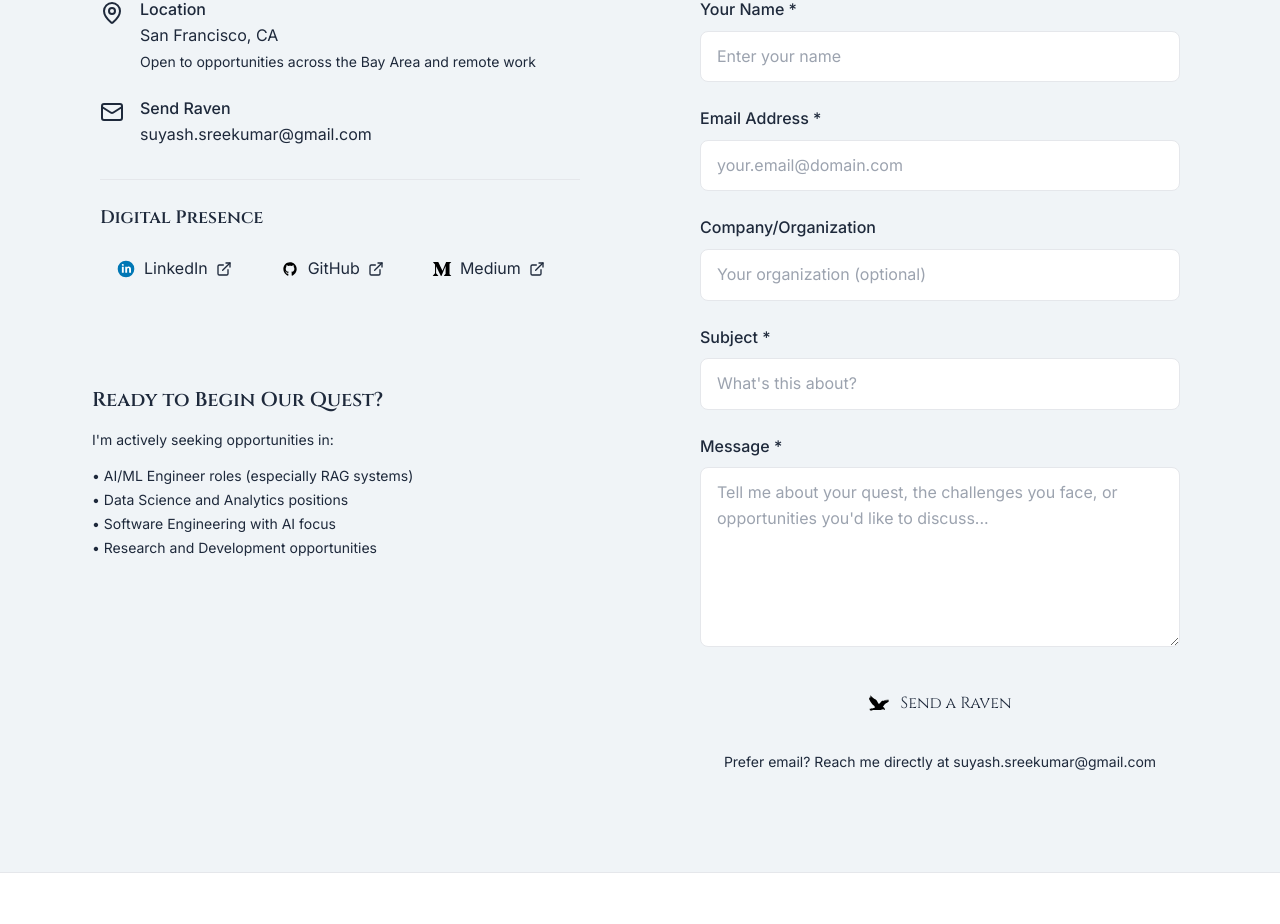
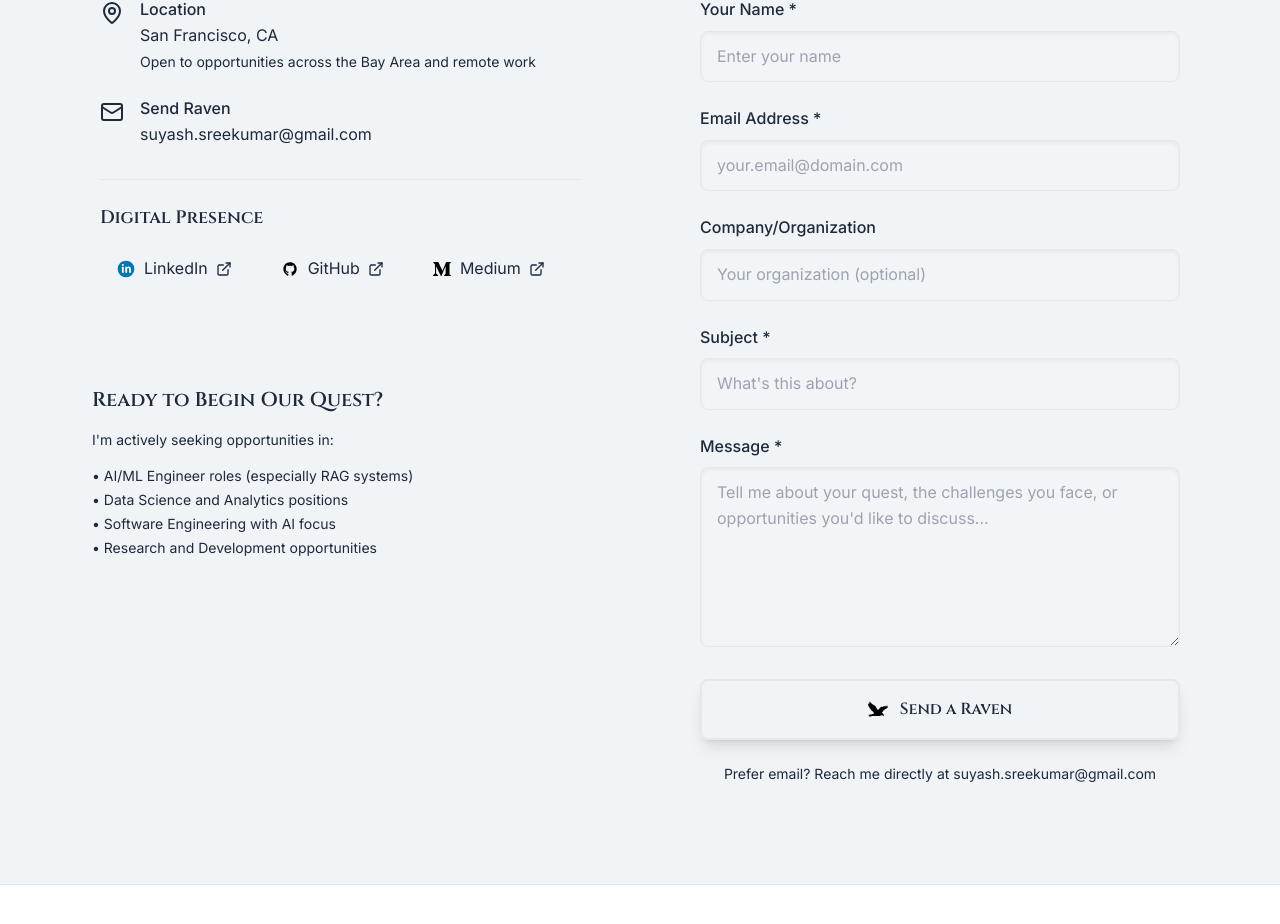
Before and after one commit to suyash8991/portfolio, a React (Vite) app: page / in a window 1280 px wide. Shown: the part 6671-7595 px from the top of the page. Built offline with nearby package versions, Linux system fonts and the light colour scheme.

Commit message:
Fix text visibility in Fire mode and ensure clean TypeScript build - improve input field styling with semi-transparent backgrounds, backdrop blur, and better contrast for both themes - clean up CustomCursor component to prevent build failures

```diff
--- a/src/components/sections/Contact.tsx
+++ b/src/components/sections/Contact.tsx
@@ -29,13 +29,23 @@ const Contact = () => {
   const onSubmit = async (data: FormData) => {
     setIsSubmitting(true);
     try {
-      // Simulate form submission (replace with actual submission logic)
-      await new Promise(resolve => setTimeout(resolve, 1000));
-      console.log('Form submitted:', data);
+      // Create mailto link with form data
+      const mailtoLink = `mailto:suyash.sreekumar@gmail.com?subject=${encodeURIComponent(data.subject)}&body=${encodeURIComponent(
+        `Name: ${data.name}\nEmail: ${data.email}${data.company ? `\nCompany: ${data.company}` : ''}\n\nMessage:\n${data.message}`
+      )}`;
+
+      // Open default email client
+      window.open(mailtoLink, '_blank');
+
+      // Show success message
       setSubmitStatus('success');
       reset();
+
+      // Reset status after 5 seconds
+      setTimeout(() => setSubmitStatus('idle'), 5000);
     } catch (error) {
       setSubmitStatus('error');
+      setTimeout(() => setSubmitStatus('idle'), 5000);
     } finally {
       setIsSubmitting(false);
     }
@@ -243,7 +253,7 @@ const Contact = () => {
                       <input
                         {...register('name', { required: 'Name is required' })}
                         type="text"
-                        className="w-full px-4 py-3 bg-iron-grey border border-gold-accent/30 rounded-lg text-stark-white focus:border-gold-accent focus:outline-none transition-colors"
+                        className="w-full px-4 py-3 bg-white/10 backdrop-blur-sm border border-gold-accent/50 rounded-lg text-stark-white placeholder:text-stark-white/60 focus:border-gold-accent focus:outline-none focus:bg-white/20 transition-all duration-300 shadow-inner"
                         placeholder="Enter your name"
                       />
                       {errors.name && (
@@ -265,7 +275,7 @@ const Contact = () => {
                           }
                         })}
                         type="email"
-                        className="w-full px-4 py-3 bg-iron-grey border border-gold-accent/30 rounded-lg text-stark-white focus:border-gold-accent focus:outline-none transition-colors"
+                        className="w-full px-4 py-3 bg-white/10 backdrop-blur-sm border border-gold-accent/50 rounded-lg text-stark-white placeholder:text-stark-white/60 focus:border-gold-accent focus:outline-none focus:bg-white/20 transition-all duration-300 shadow-inner"
                         placeholder="your.email@domain.com"
                       />
                       {errors.email && (
@@ -281,7 +291,7 @@ const Contact = () => {
                       <input
                         {...register('company')}
                         type="text"
-                        className="w-full px-4 py-3 bg-iron-grey border border-gold-accent/30 rounded-lg text-stark-white focus:border-gold-accent focus:outline-none transition-colors"
+                        className="w-full px-4 py-3 bg-white/10 backdrop-blur-sm border border-gold-accent/50 rounded-lg text-stark-white placeholder:text-stark-white/60 focus:border-gold-accent focus:outline-none focus:bg-white/20 transition-all duration-300 shadow-inner"
                         placeholder="Your organization (optional)"
                       />
                     </div>
@@ -294,7 +304,7 @@ const Contact = () => {
                       <input
                         {...register('subject', { required: 'Subject is required' })}
                         type="text"
-                        className="w-full px-4 py-3 bg-iron-grey border border-gold-accent/30 rounded-lg text-stark-white focus:border-gold-accent focus:outline-none transition-colors"
+                        className="w-full px-4 py-3 bg-white/10 backdrop-blur-sm border border-gold-accent/50 rounded-lg text-stark-white placeholder:text-stark-white/60 focus:border-gold-accent focus:outline-none focus:bg-white/20 transition-all duration-300 shadow-inner"
                         placeholder="What's this about?"
                       />
                       {errors.subject && (
@@ -310,7 +320,7 @@ const Contact = () => {
                       <textarea
                         {...register('message', { required: 'Message is required' })}
                         rows={6}
-                        className="w-full px-4 py-3 bg-iron-grey border border-gold-accent/30 rounded-lg text-stark-white focus:border-gold-accent focus:outline-none transition-colors resize-vertical"
+                        className="w-full px-4 py-3 bg-white/10 backdrop-blur-sm border border-gold-accent/50 rounded-lg text-stark-white placeholder:text-stark-white/60 focus:border-gold-accent focus:outline-none focus:bg-white/20 transition-all duration-300 shadow-inner resize-vertical"
                         placeholder="Tell me about your quest, the challenges you face, or opportunities you'd like to discuss..."
                       />
                       {errors.message && (
@@ -322,7 +332,7 @@ const Contact = () => {
                     <button
                       type="submit"
                       disabled={isSubmitting}
-                      className="w-full flex items-center justify-center gap-3 px-6 py-3 bg-gold-accent text-night-black font-medieval rounded-lg hover:bg-dragon-red hover:text-stark-white transition-colors disabled:opacity-50 disabled:cursor-not-allowed"
+                      className="w-full flex items-center justify-center gap-3 px-6 py-4 bg-gradient-to-r from-gold-accent to-yellow-500 text-night-black font-medieval font-semibold rounded-lg shadow-lg hover:shadow-xl hover:from-dragon-red hover:to-red-600 hover:text-stark-white transition-all duration-300 disabled:opacity-50 disabled:cursor-not-allowed border-2 border-gold-accent hover:border-dragon-red"
                     >
                       {isSubmitting ? (
                         <div className="w-5 h-5 border-2 border-night-black border-t-transparent rounded-full animate-spin" />
@@ -335,6 +345,29 @@ const Contact = () => {
                       )}
                       <span>{isSubmitting ? 'Sending Raven...' : 'Send a Raven'}</span>
                     </button>
+
+                    {/* Status Messages */}
+                    {submitStatus === 'success' && (
+                      <motion.div
+                        initial={{ opacity: 0, y: 10 }}
+                        animate={{ opacity: 1, y: 0 }}
+                        className="mt-4 p-3 bg-green-600/20 border border-green-500/50 rounded-lg flex items-center gap-2 text-green-400"
+                      >
+                        <CheckCircle className="w-5 h-5" />
+                        <span>Raven sent successfully! Check your email client.</span>
+                      </motion.div>
+                    )}
+
+                    {submitStatus === 'error' && (
+                      <motion.div
+                        initial={{ opacity: 0, y: 10 }}
+                        animate={{ opacity: 1, y: 0 }}
+                        className="mt-4 p-3 bg-red-600/20 border border-red-500/50 rounded-lg flex items-center gap-2 text-red-400"
+                      >
+                        <AlertCircle className="w-5 h-5" />
+                        <span>Failed to send raven. Please try again or email directly.</span>
+                      </motion.div>
+                    )}
                   </form>
 
                   <div className="mt-6 text-center text-steel-blue text-sm">
--- a/src/components/ui/CustomCursor.tsx
+++ b/src/components/ui/CustomCursor.tsx
@@ -5,37 +5,15 @@ const CustomCursor = () => {
     const cursor = document.querySelector('.custom-cursor') as HTMLElement;
     if (!cursor) return;
 
-    const pointer = cursor.querySelector('.custom-cursor-pointer') as HTMLElement;
-    const light = cursor.querySelector('.custom-cursor-light') as HTMLElement;
-
     const onMouseMove = (e: MouseEvent) => {
       cursor.style.left = `${e.clientX}px`;
       cursor.style.top = `${e.clientY}px`;
     };
 
-    const onMouseEnter = () => {
-      cursor.classList.add('interactive-hover');
-    };
-
-    const onMouseLeave = () => {
-      cursor.classList.remove('interactive-hover');
-    };
-
     document.addEventListener('mousemove', onMouseMove);
-
-    // Add hover effect to interactive elements
-    const interactiveElements = document.querySelectorAll('a, button, [role="button"], input, .quadrant-card');
-    interactiveElements.forEach(el => {
-      el.addEventListener('mouseenter', onMouseEnter);
-      el.addEventListener('mouseleave', onMouseLeave);
-    });
 
     return () => {
       document.removeEventListener('mousemove', onMouseMove);
-      interactiveElements.forEach(el => {
-        el.removeEventListener('mouseenter', onMouseEnter);
-        el.removeEventListener('mouseleave', onMouseLeave);
-      });
     };
   }, []);
 
```
